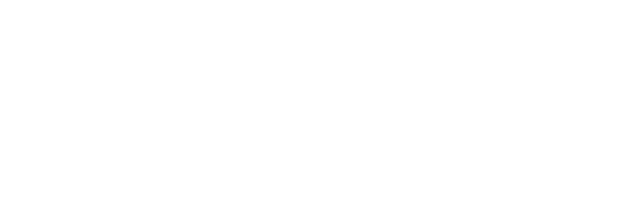
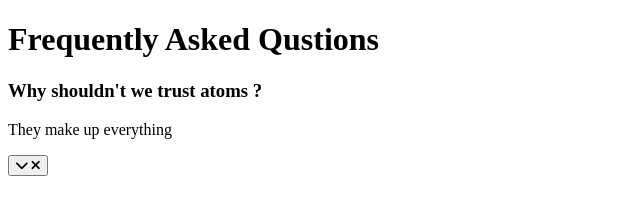
Before and after one commit to Archanach707/FAQ-Collapse, a plain HTML site: page index.html in a window 1280 px wide. Shown: the whole page, without its empty margins (0-640 px from the left). Drawn offline with Linux system fonts and the light colour scheme.

Commit message:
added faq chevron icons

```diff
--- a/index.html
+++ b/index.html
@@ -12,7 +12,18 @@
   <title>FAQ Collaps</title>
 </head>
 <body>
+  <h1>Frequently Asked Qustions</h1>
+  <div class="faq-container">
+    <div class="faq activ">
+      <h3 class="faq-title">Why shouldn't we trust atoms ?</h3>
+      <p class="faq-text">They make up everything</p>
 
+      <button>
+        <i class="fas fa-chevron-down"></i>
+        <i class="fas fa-times"></i>
+      </button>
+    </div>
+  </div>
 
 
 
```
